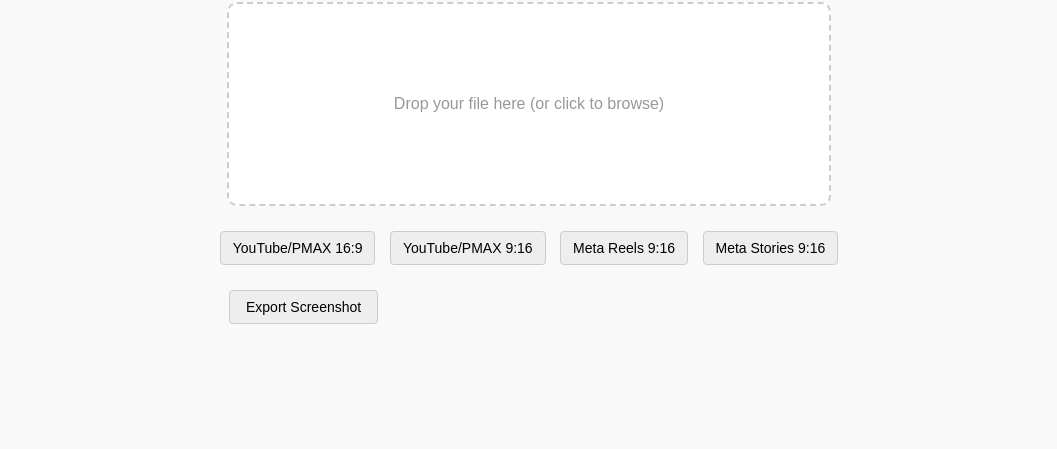
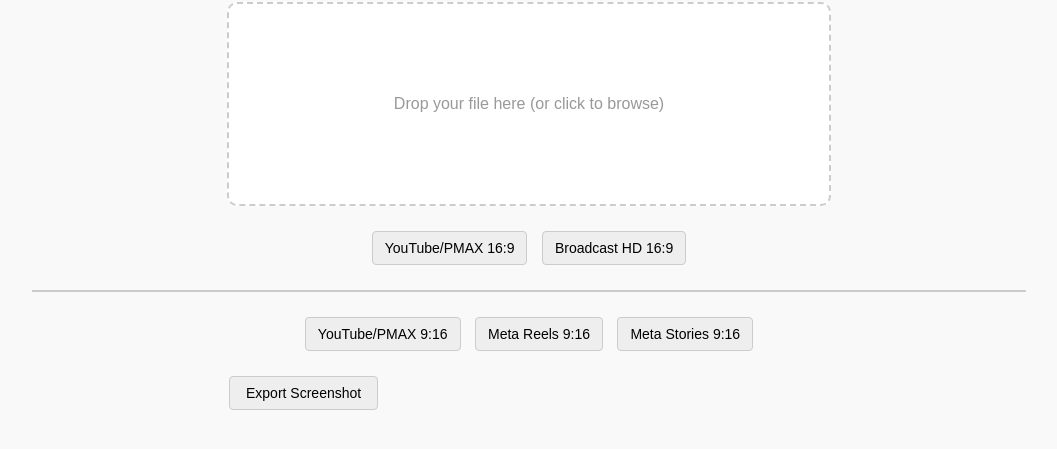
Before and after one commit to DABBERWOCKY/safezonetester, a plain HTML site: page index.html in a window 1280 px wide. Shown: the part 75-524 px from the top of the page, without its empty margins (111-1168 px from the left). Drawn offline with Linux system fonts and the light colour scheme.

Commit message:
Update index.html

```diff
--- a/index.html
+++ b/index.html
@@ -159,21 +159,32 @@
   </div>
 
   <!-- Overlay Buttons (Renamed to "16:9" and "9:16") -->
-  <div class="buttons-container">
-    <!-- We'll label which aspect each button is for using classes .btn-16x9 or .btn-9x16 -->
-    <button class="overlay-btn btn-16x9" data-overlay="youtube_pmax_16x9.png">
+<div class="buttons-container">
+  <!-- 16:9 buttons -->
+  <div style="text-align: center; margin-bottom: 10px;">
+    <button class="overlay-btn btn-16x9" data-overlay="youtube_pmax_1920x1080.png">
       YouTube/PMAX 16:9
     </button>
-    <button class="overlay-btn btn-9x16" data-overlay="youtube_pmax_9x16.png">
+    <button class="overlay-btn btn-16x9" data-overlay="broadcast_safe_zones_16x9.png">
+      Broadcast HD 16:9
+    </button>
+  </div>
+
+  <hr style="width: 80%; margin: 20px auto; border: 1px solid #ccc;">
+
+  <!-- 9:16 buttons -->
+  <div style="text-align: center; margin-top: 10px;">
+    <button class="overlay-btn btn-9x16" data-overlay="youtube_pmax_1080x1920.png">
       YouTube/PMAX 9:16
     </button>
-    <button class="overlay-btn btn-9x16" data-overlay="meta_reels_9x16.png">
+    <button class="overlay-btn btn-9x16" data-overlay="meta_reels_1080x1920.png">
       Meta Reels 9:16
     </button>
-    <button class="overlay-btn btn-9x16" data-overlay="meta_stories_9x16.png">
+    <button class="overlay-btn btn-9x16" data-overlay="meta_stories_1080x1920.png">
       Meta Stories 9:16
     </button>
   </div>
+</div>
 
   <!-- Bottom row for screenshot button, aligned left -->
   <div id="bottom-row">
```
